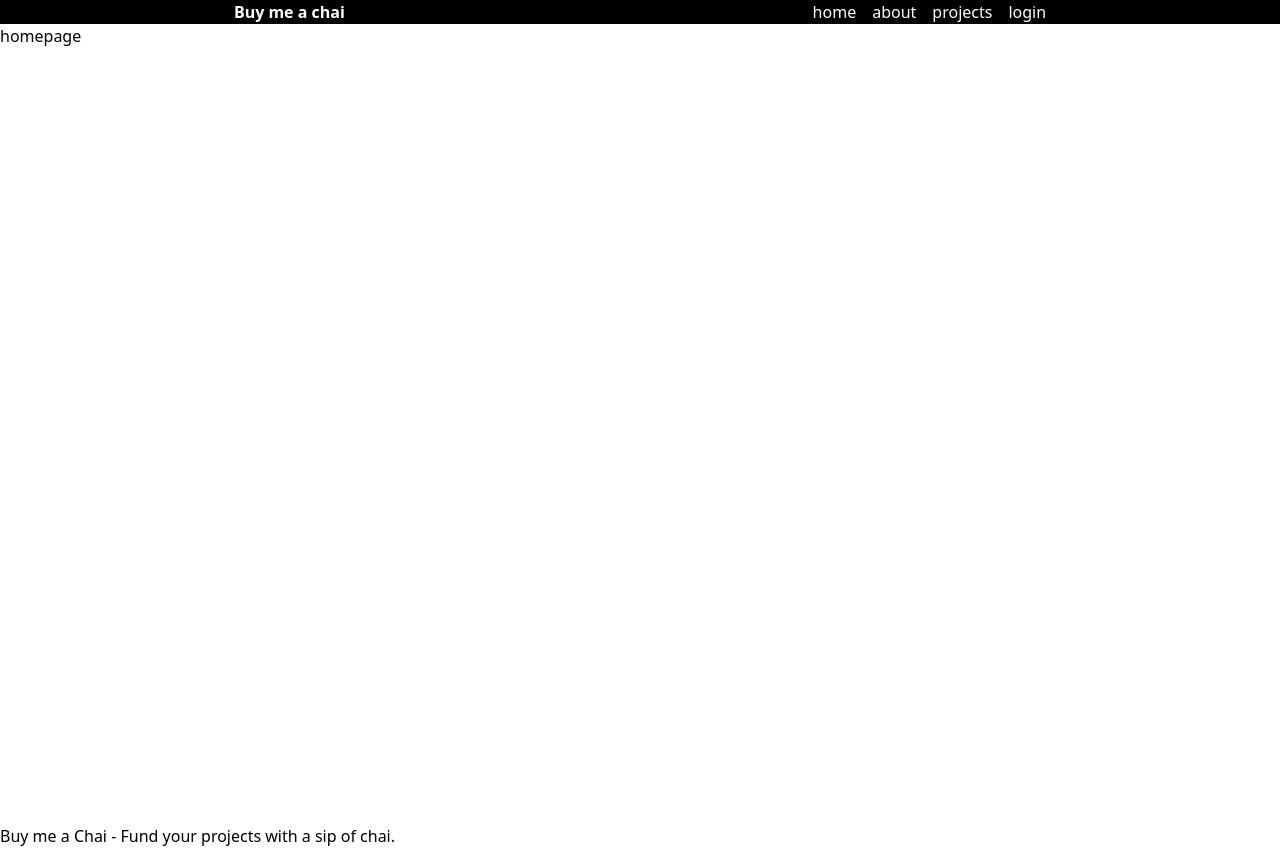
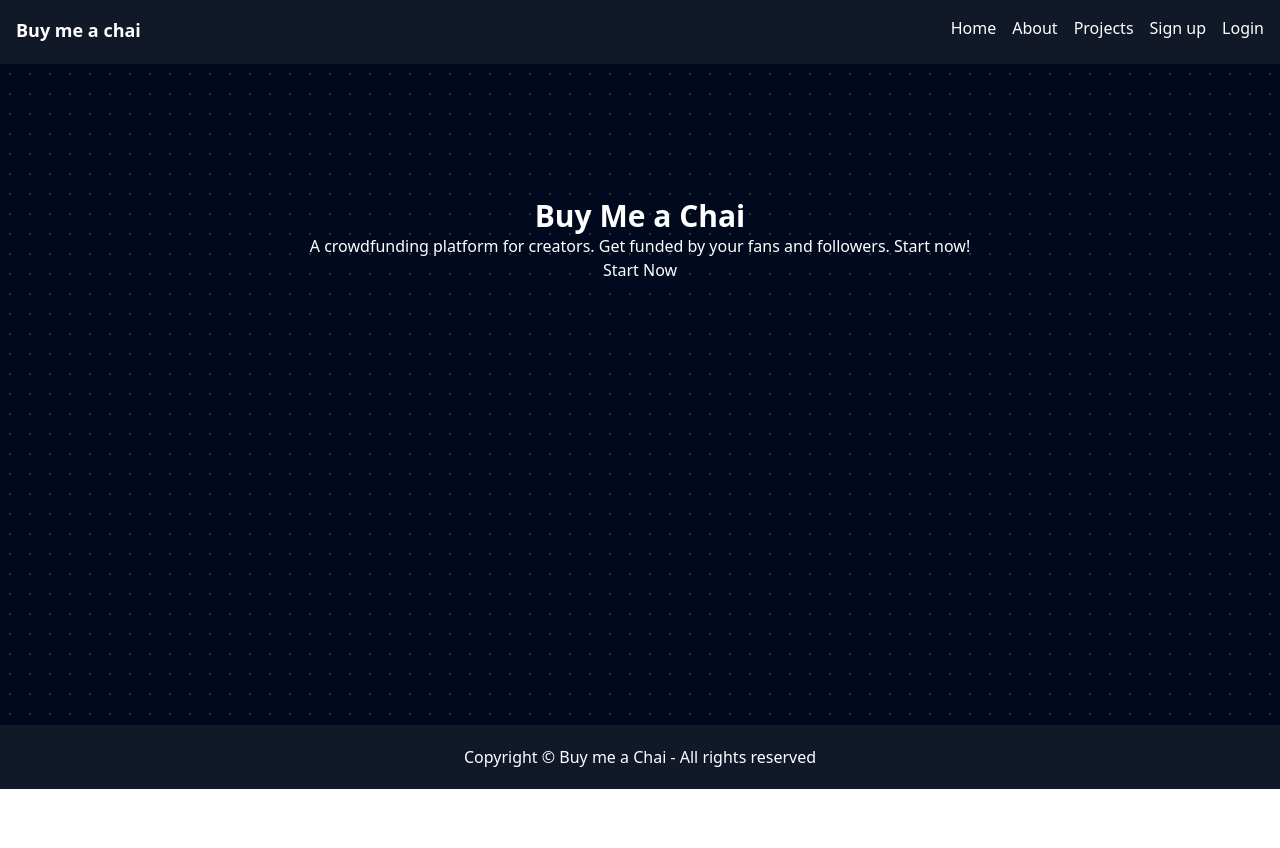
Before and after one commit to raghav-05-dev/buy-me-a-chai, a Next.js app: page / in a window 1280 px wide. After the commit the page ends 800 px from the top, so only its background shows below. Built offline with nearby package versions, Linux system fonts and the light colour scheme.

Commit message:
designed backgroung

```diff
--- a/app/layout.js
+++ b/app/layout.js
@@ -23,7 +23,7 @@ export default function RootLayout({ children }) {
     <html lang="en">
       <body>
         <Navbar />
-        <div className="min-h-screen">
+        <div className="min-h-[82.6vh] bg-[#000000] bg-[radial-gradient(#ffffff33_1px,#00091d_1px)] bg-[size:20px_20px]">
           {children}
         </div>
         <Footer />
--- a/app/page.js
+++ b/app/page.js
@@ -2,8 +2,14 @@ import Image from "next/image";
 
 export default function Home() {
   return (
-    <div>
-      homepage
+    <div className="flex justify-center flex-col items-center text-white h-[44vh]">
+      <div className="font-bold text-3xl">Buy Me a Chai</div>
+      <p>
+        A crowdfunding platform for creators. Get funded by your fans and followers. Start now!
+      </p>
+      <div>
+        <button>Start Now</button>
+      </div>
     </div>
   );
 }
--- a/components/Footer.js
+++ b/components/Footer.js
@@ -2,8 +2,8 @@ import React from 'react'
 
 const Footer = () => {
   return (
-    <footer>
-        <p>Buy me a Chai - Fund your projects with a sip of chai.</p>
+    <footer className='bg-gray-900 text-white flex items-center justify-center px-4 h-16'>
+        <p className='text-center'>Copyright &copy; Buy me a Chai - All rights reserved</p>
     </footer>
   )
 }
--- a/components/Navbar.js
+++ b/components/Navbar.js
@@ -2,13 +2,14 @@ import React from 'react'
 
 const Navbar = () => {
   return (
-    <nav className='bg-black text-white flex justify-around'>
-      <div className='logo font-bold'>Buy me a chai</div>
+    <nav className='bg-gray-900 text-white flex justify-between p-4 h-16'>
+      <div className='logo font-bold text-lg'>Buy me a chai</div>
       <ul className='flex justify-between gap-4'>
-        <li>home</li>
-        <li>about</li>
-        <li>projects</li>
-        <li>login</li>
+        <li>Home</li>
+        <li>About</li>
+        <li>Projects</li>
+        <li>Sign up</li>
+        <li>Login</li>
       </ul>
     </nav>
   )
```
